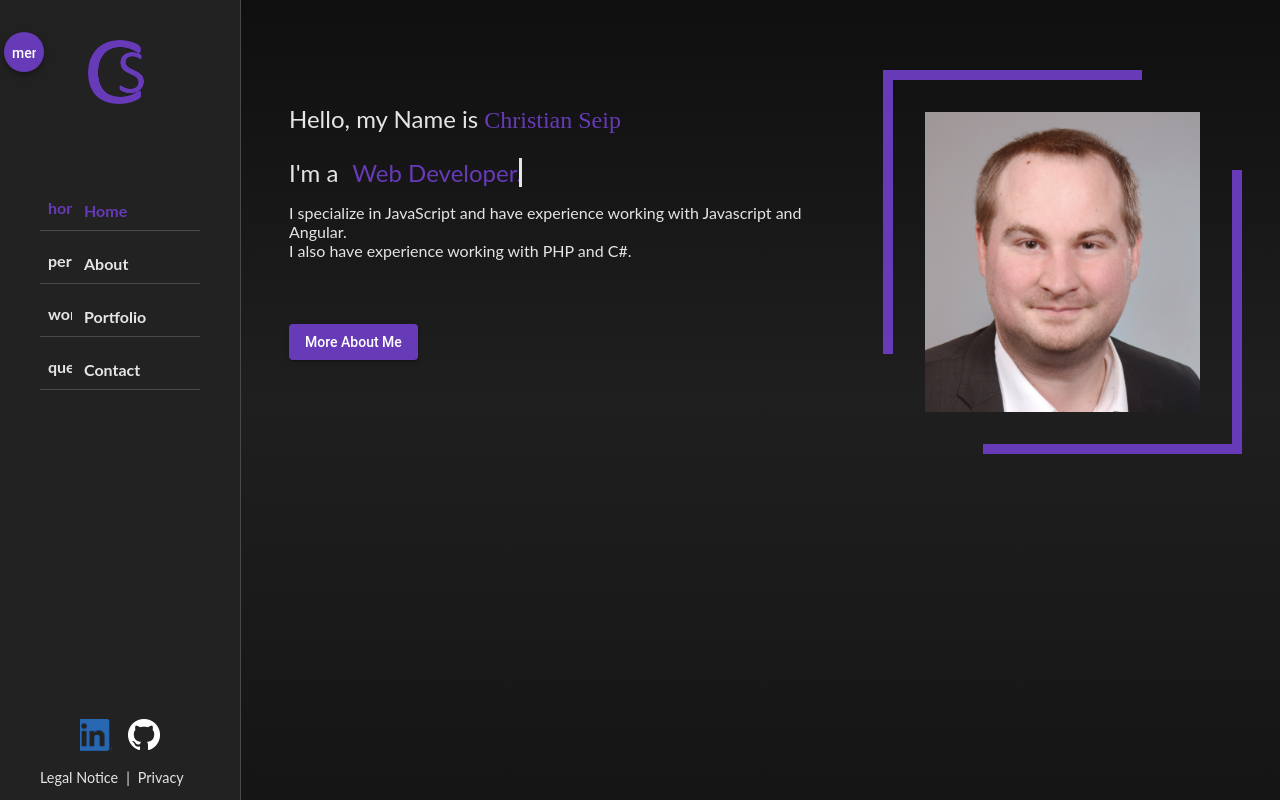
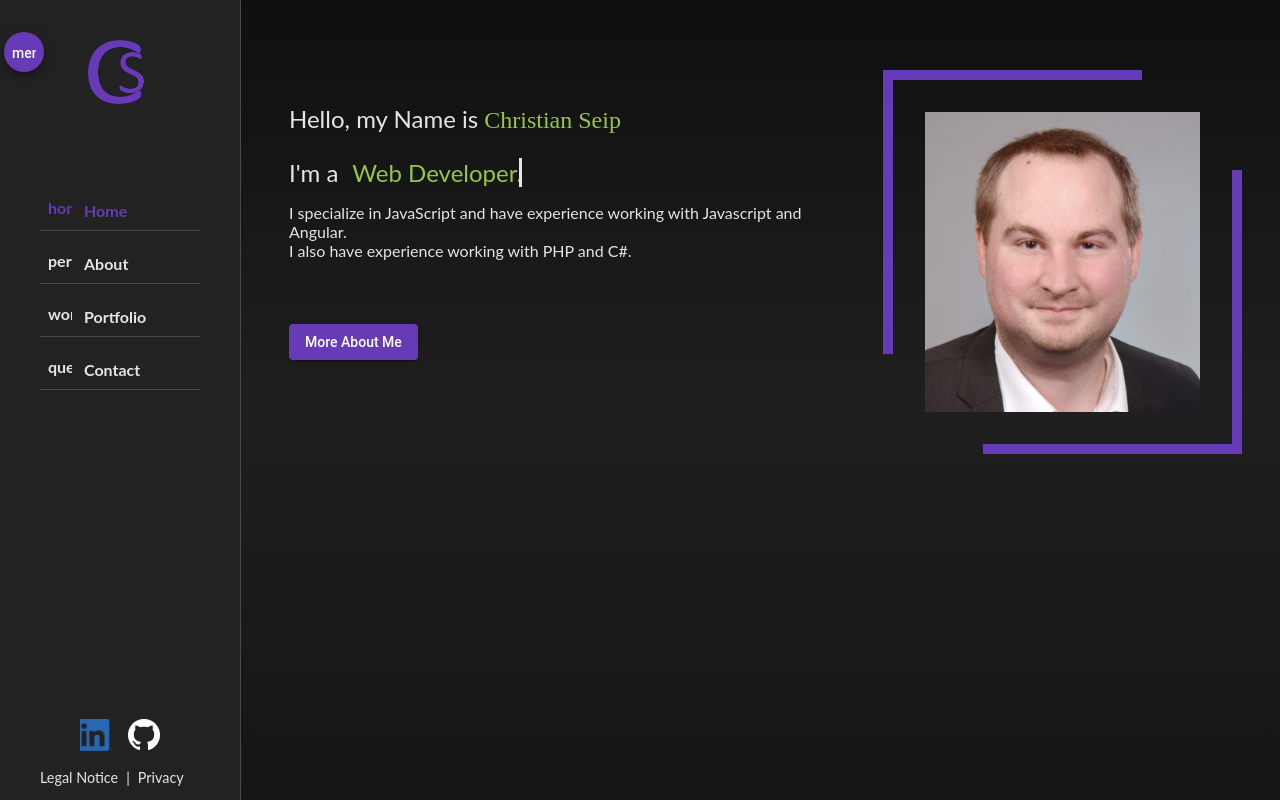
Before and after one commit to ChristianSeip/Portfolio, an Angular app: page / in a window 1280 px wide. Built offline with nearby package versions, Linux system fonts and the light colour scheme; a web font is replaced by a local one.

Commit message:
Added secondary-text-color to home page.

```diff
--- a/src/app/pages/home/home.component.html
+++ b/src/app/pages/home/home.component.html
@@ -1,9 +1,9 @@
 <div class="content-container">
   <div class="intro-container">
     <div>
-      <p class="lead-text">Hello, my Name is <span class="primary-text ff-arizonia">Christian Seip</span></p>
+      <p class="lead-text">Hello, my Name is <span class="secondary-text ff-arizonia">Christian Seip</span></p>
       <div class="lead-text typing-box">
-        I'm a <span class="primary-text typing">Web Developer.</span>
+        I'm a <span class="secondary-text typing">Web Developer.</span>
       </div>
 
       <p>
--- a/src/styles.scss
+++ b/src/styles.scss
@@ -46,6 +46,10 @@ body {
   color: var(--primary-color) !important;
 }
 
+.secondary-text {
+  color: var(--secondary-color) !important;
+}
+
 .lead-text {
   font-size: 1.5rem;
 }
```
